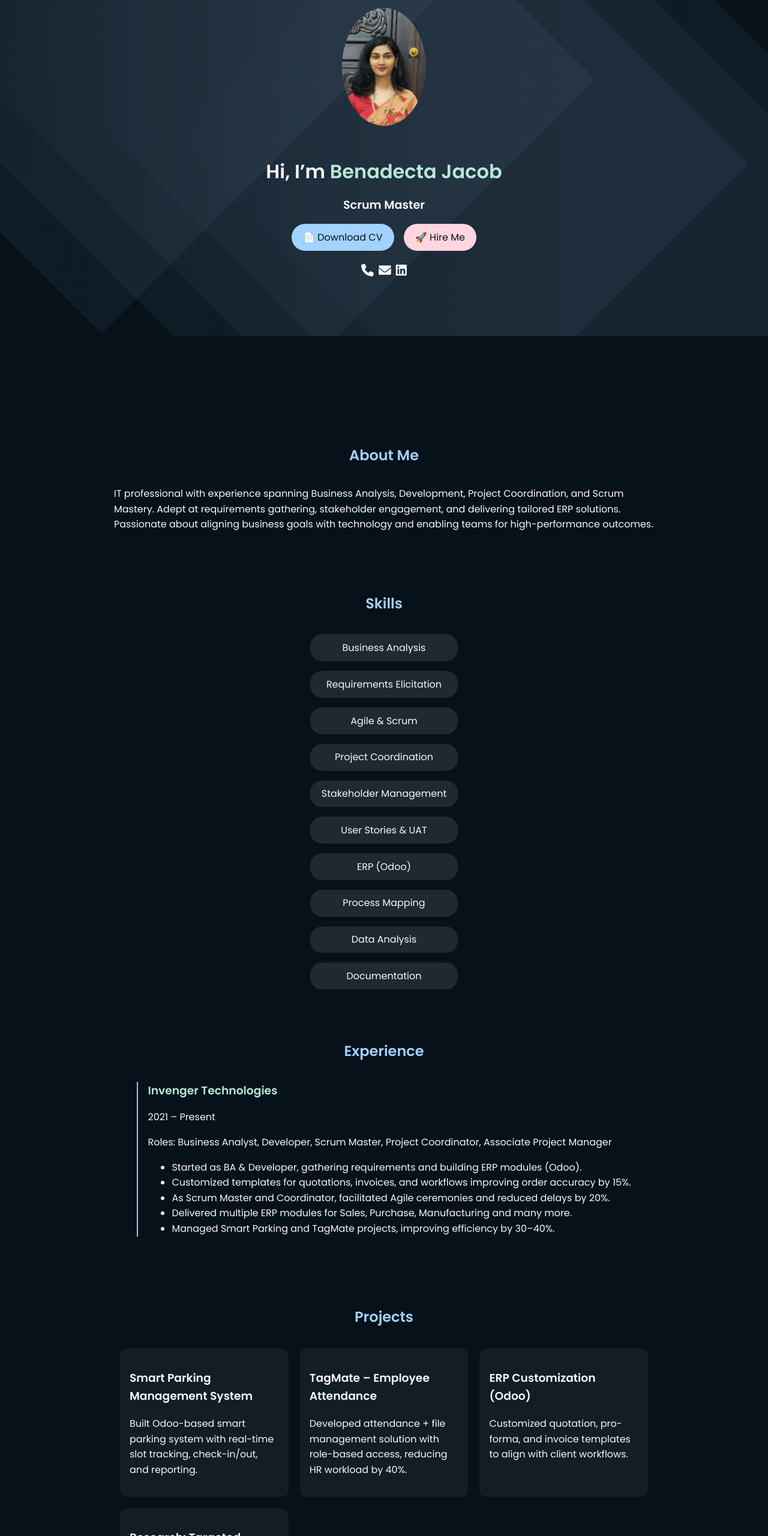
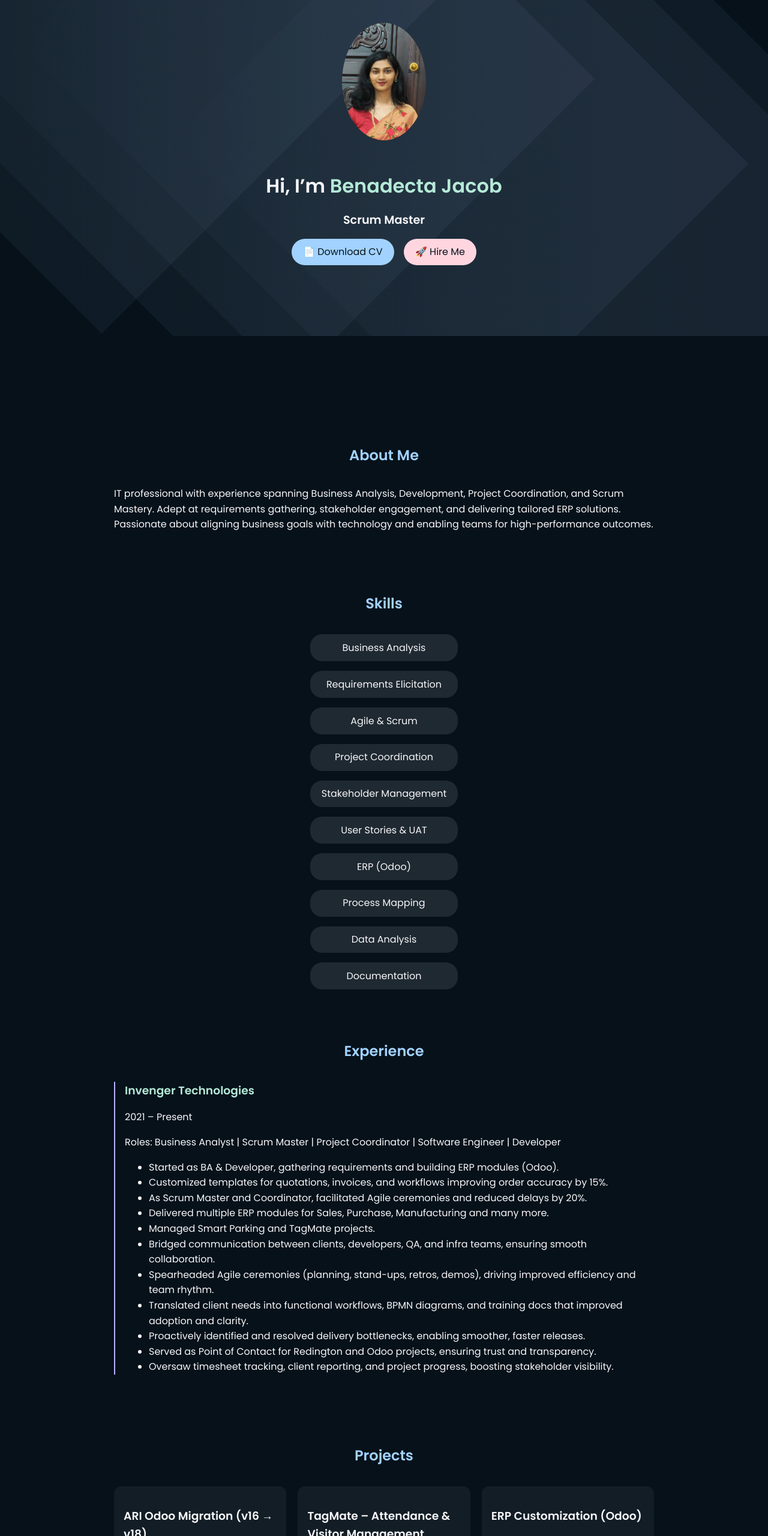
Before and after one commit to benadecta/portfolio, a plain HTML site: page index.html in a window 1280 px wide. Shown: the part 240-2800 px from the top of the page at 60% size. Drawn offline with Linux system fonts and the light colour scheme.

Commit message:
Removed: contact info below hire me button

```diff
--- a/index.html
+++ b/index.html
@@ -44,11 +44,6 @@
                 <a href="assets/Benadecta_Jacob_CV.pdf" class="btn" aria-label="Download CV">📄 Download CV</a>
                 <a href="#hire-me" class="btn secondary" aria-label="Hire me">🚀 Hire Me</a>
             </div>
-            <div class="social-icons">
-                <a href="tel:+9110669762" aria-label="Call Benadecta"><i class="fas fa-phone"></i></a>
-                <a href="mailto:benadectajacob@gmail.com" aria-label="Email Benadecta"><i class="fas fa-envelope"></i></a>
-                <a href="https://www.linkedin.com/in/yourprofile" aria-label="LinkedIn profile"><i class="fab fa-linkedin"></i></a>
-            </div>
         </div>
     </section>
 
@@ -82,13 +77,19 @@
             <div class="timeline-item">
                 <h3>Invenger Technologies</h3>
                 <p>2021 – Present</p>
-                <p>Roles: Business Analyst, Developer, Scrum Master, Project Coordinator, Associate Project Manager</p>
+                <p>Roles: Business Analyst | Scrum Master | Project Coordinator | Software Engineer | Developer</p>
                 <ul>
                     <li>Started as BA & Developer, gathering requirements and building ERP modules (Odoo).</li>
                     <li>Customized templates for quotations, invoices, and workflows improving order accuracy by 15%.</li>
                     <li>As Scrum Master and Coordinator, facilitated Agile ceremonies and reduced delays by 20%.</li>
                     <li>Delivered multiple ERP modules for Sales, Purchase, Manufacturing and many more.</li>
-                    <li>Managed Smart Parking and TagMate projects, improving efficiency by 30–40%.</li>
+                    <li>Managed Smart Parking and TagMate projects.</li>
+                    <li>Bridged communication between clients, developers, QA, and infra teams, ensuring smooth collaboration.</li>
+                    <li>Spearheaded Agile ceremonies (planning, stand-ups, retros, demos), driving improved efficiency and team rhythm.</li>
+                    <li>Translated client needs into functional workflows, BPMN diagrams, and training docs that improved adoption and clarity.</li>
+                    <li>Proactively identified and resolved delivery bottlenecks, enabling smoother, faster releases.</li>
+                    <li>Served as Point of Contact for Redington and Odoo projects, ensuring trust and transparency.</li>
+                    <li>Oversaw timesheet tracking, client reporting, and project progress, boosting stakeholder visibility.</li>
                 </ul>
             </div>
         </div>
@@ -99,21 +100,29 @@
         <h2>Projects</h2>
         <div class="projects-grid">
             <div class="project-card">
-                <h3>Smart Parking Management System</h3>
-                <p>Built Odoo-based smart parking system with real-time slot tracking, check-in/out, and reporting.</p>
+                <h3>ARI Odoo Migration (v16 → v18)</h3>
+                <p>Migrated ERP from version Odoo 16 to Odoo18, boosting scalability and performance.</p>
             </div>
             <div class="project-card">
-                <h3>TagMate – Employee Attendance</h3>
-                <p>Developed attendance + file management solution with role-based access, reducing HR workload by 40%.</p>
+                <h3>TagMate – Attendance & Visitor Management</h3>
+                <p>Designed and delivered a system to capture visitor logs and track employee in/out times for efficient record-keeping.</p>
             </div>
             <div class="project-card">
                 <h3>ERP Customization (Odoo)</h3>
                 <p>Customized quotation, pro-forma, and invoice templates to align with client workflows.</p>
             </div>
             <div class="project-card">
-                <h3>Research: Targeted Advertisements</h3>
-                <p>Presented research seminar on ethical digital advertising practices.</p>
+                <h3>Fuelizer – Petrol Bunk Management Solution</h3>
+                <p>Gathered requirements and mapped workflows for a petrol pump ERP, coordinating development using the PERN stack (PostgreSQL, Express, React, Node).</p>
             </div>
+            <div class="project-card">
+              <h3>File Management System (HR)</h3>
+              <p>Designed Wireframes / UI prototypes in Figma and created functional workflows to streamline employee document tracking for HR teams.</p>
+          </div>
+          <div class="project-card">
+            <h3>Smart Car Parking Management (Odoo)</h3>
+            <p>Architected schema diagrams and functional workflows for a smart parking solution using Odoo, covering space allocation and availability tracking.</p>
+        </div>
         </div>
     </section>
 
@@ -159,7 +168,7 @@
         <h2>Hire Me</h2>
         <p>Looking forward to collaborating on impactful IT projects. Reach me via:</p>
         <div class="contact-icons">
-            <a href="https://www.linkedin.com/in/yourprofile" class="icon-btn" aria-label="LinkedIn"><i class="fab fa-linkedin"></i></a>
+            <a href="https://www.linkedin.com/in/benadectajacob" class="icon-btn" aria-label="LinkedIn"><i class="fab fa-linkedin"></i></a>
             <a href="tel:+9110669762" class="icon-btn" aria-label="Phone"><i class="fas fa-phone"></i></a>
             <a href="mailto:benadectajacob@gmail.com" class="icon-btn" aria-label="Email"><i class="fas fa-envelope"></i></a>
         </div>
```
